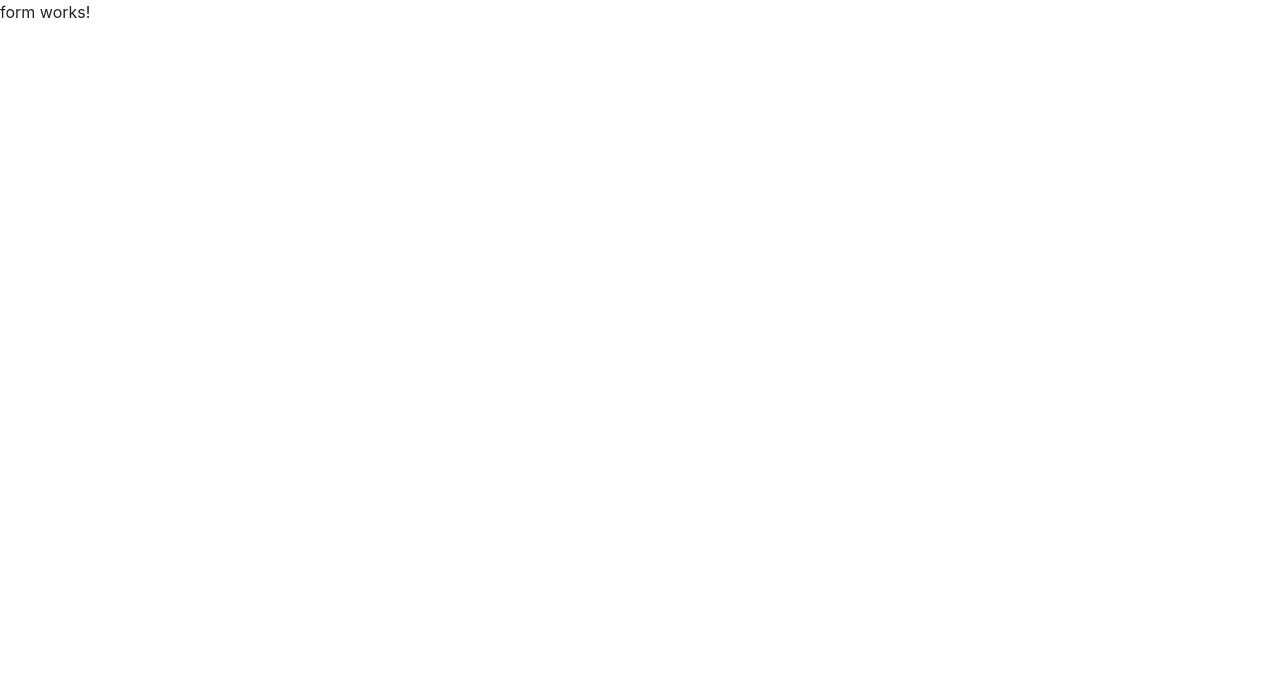
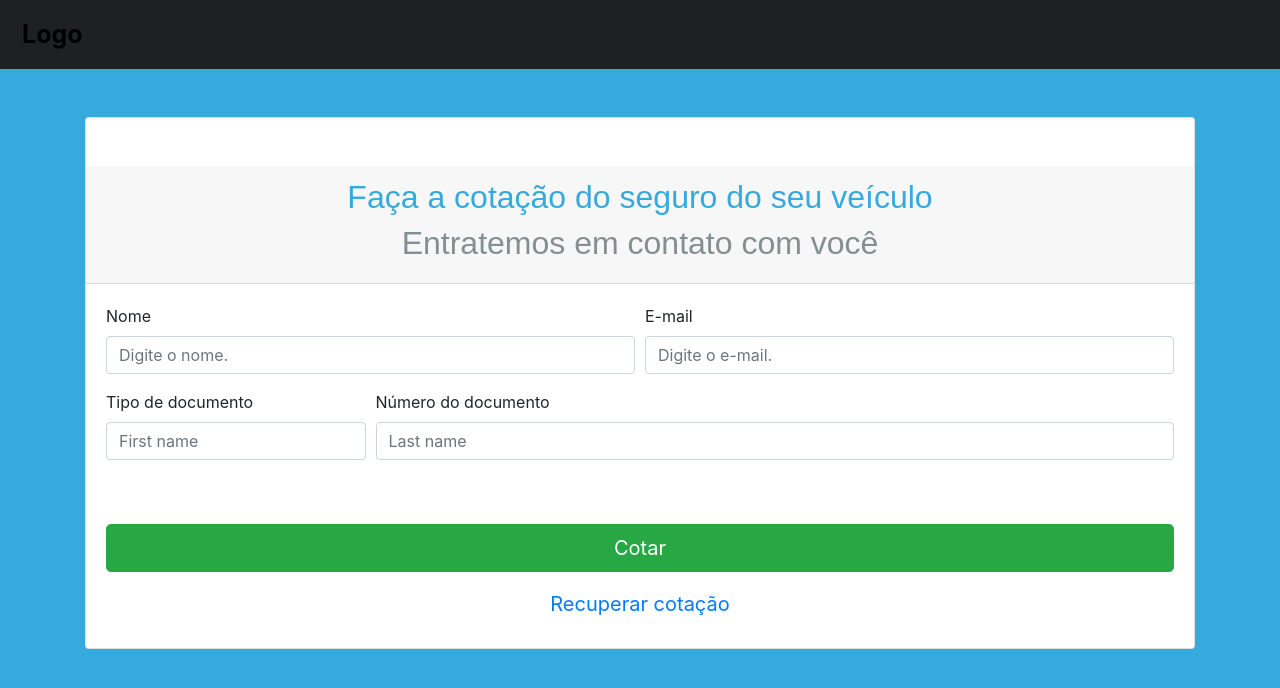
Before and after one commit to donascimentomarcelo/projeto-frontend, an Angular app: page /form in a window 1280 px wide. Shown: the top 688 px of the page. Built offline with nearby package versions, Linux system fonts and the light colour scheme.

Commit message:
building form

```diff
--- a/src/app/pages/form/form/form.component.css
+++ b/src/app/pages/form/form/form.component.css
@@ -0,0 +1,60 @@
+.header {
+    overflow: hidden;
+    background-color: #1d2124;
+    padding: 10px 10px;
+}
+
+.header a {
+    float: left;
+    color: black;
+    text-align: center;
+    padding: 12px;
+    text-decoration: none;
+    font-size: 18px;
+    line-height: 25px;
+    border-radius: 4px;
+}
+
+.header a.logo {
+    font-size: 25px;
+    font-weight: bold;
+}
+
+.header a:hover {
+    background-color: #ddd;
+    color: black;
+}
+
+.header a.active {
+    background-color: dodgerblue;
+    color: white;
+}
+
+.header-right {
+    float: right;
+}
+
+
+.first-title {
+    color: #36aadd;
+    text-align: center;
+    font-family: Arial, sans-serif;
+}
+
+.second-title {
+    color: #838f92;
+    text-align: center;
+    font-family: Arial, sans-serif;
+}
+
+@media screen and (max-width: 500px) {
+    .header a {
+        float: none;
+        display: block;
+        text-align: left;
+    }
+
+    .header-right {
+        float: none;
+    }
+}
--- a/src/app/pages/form/form/form.component.html
+++ b/src/app/pages/form/form/form.component.html
@@ -1 +1,49 @@
-<p>form works!</p>
+<div class="bc-color-container">
+    <div class="header">
+        <a href="#default" class="logo">Logo</a>
+        <div class="header-right">
+        </div>
+    </div>
+    <div class="container mt-5">
+        <div class="card">
+            <div class="card-header mt-5">
+                <div class="first-title">
+                <h2>Faça a cotação do seguro do seu veículo</h2>
+                </div>
+                <div class="second-title">
+                <h2>Entratemos em contato com você</h2>
+                </div>
+            </div>
+
+            <div class="card-body">
+                <form>
+                    <div class="form-row">
+                      <div class="form-group col-md-6">
+                        <label for="name">Nome</label>
+                        <input type="text" id="name" class="form-control" placeholder="Digite o nome.">
+                      </div>
+                      <div class="form-group col-md-6">
+                        <label for="email">E-mail</label>
+                        <input type="text" id="email" class="form-control" placeholder="Digite o e-mail.">
+                      </div>
+                    </div>
+                    <div class="form-row">
+                      <div class="form-group col-md-3">
+                        <label for="document-type">Tipo de documento</label>
+                        <input type="text" id="document-type" class="form-control" placeholder="First name">
+                      </div>
+                      <div class="form-group col-md-9">
+                        <label for="document-number">Número do documento</label>
+                        <input type="text" id="document-number" class="form-control" placeholder="Last name">
+                      </div>
+                    </div>
+
+                    <div class="mt-5">
+                        <button type="button" class="btn btn-success btn-lg btn-block">Cotar</button>
+                        <button type="button" class="btn btn-link btn-lg btn-block">Recuperar cotação</button>
+                    </div>
+                </form>
+            </div>
+        </div>
+    </div>
+</div>
--- a/src/styles.css
+++ b/src/styles.css
@@ -1 +1,4 @@
 /* You can add global styles to this file, and also import other style files */
+body {
+    background-color: #36aadd !important;
+}
```
